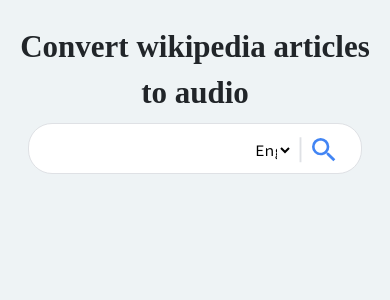
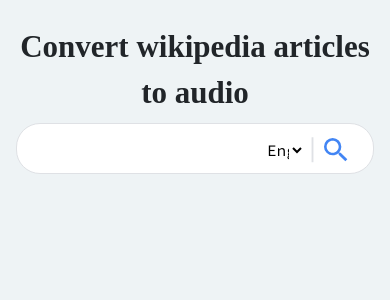
Before and after one commit to sid597/bolowiki.com, a Flask app: page / in a window 390 px wide. Shown: the part 73-373 px from the top of the page. Run offline with Flask 2, Linux system fonts and the light colour scheme; parts of the project's set-up code (start-up, migrations or seed data) failed here and were passed over; some libraries are stand-ins or nearby versions; some web fonts are replaced.

Commit message:
modified search box and added navigation

```diff
--- a/static/css/search.css
+++ b/static/css/search.css
@@ -155,12 +155,22 @@
 
 @media (max-width:475px){
   #mainDiv,#searchMainDiv{
-    width:334px;
+    width:100%;
     margin:0 auto;
   }
 
   #searchInputBox{
     width: 140px;
   }
+}
 
+@media (max-width:400px){
+  #mainDiv,#searchMainDiv{
+    width:100%;
+    margin:0 auto;
   }
+
+  #searchInputBox{
+    width: 109px;
+  }
+}
--- a/templates/user_Management/login.html
+++ b/templates/user_Management/login.html
@@ -1,8 +1,6 @@
-{% extends "layout/index.html"  %}
-
+{% extends "layout/index.html" %}
 {%block body%}
 
-<div class="container ">
 <br />
 <h4>Please Login</h4>
 <br />
@@ -30,7 +28,6 @@
 </form>
 
 <p>{{error}}</p>
-</div>
 
 <style>
   .loginForm > * {
@@ -38,5 +35,4 @@
   }
 </style>
 
-
 {%endblock%}
```
Lines whose indentation alone changed are shown as unchanged.
